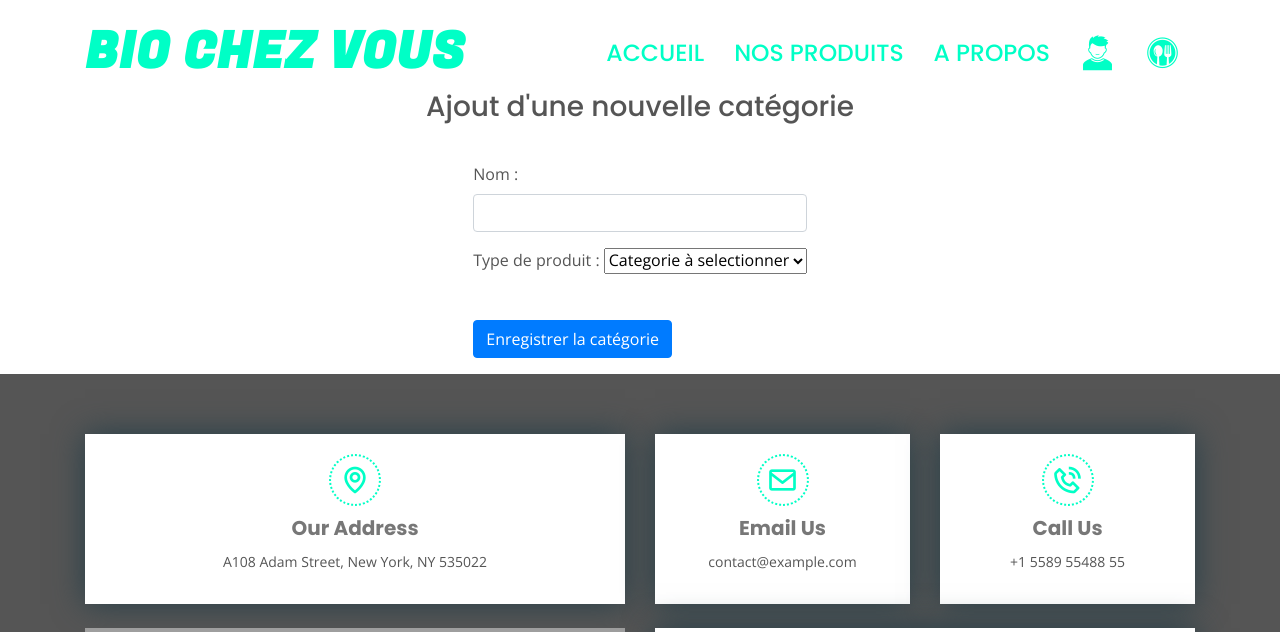
After one commit to Baptistex/DUT_p202003, a Django app: page /nouvellecategorie in a window 1280 px wide. The commit adds this page. Shown: the top 632 px of the page. Run offline with Django 3.2, Linux system fonts and the light colour scheme; data that the repository does not hold is empty; some libraries are stand-ins or nearby versions; grey boxes are pictures that could not be loaded.

Commit message:
possibilité d'ajouter des catégories

```diff
--- a/biochezvous/espace_perso/urls.py
+++ b/biochezvous/espace_perso/urls.py
@@ -23,7 +23,6 @@ urlpatterns = [
     path('suppressionPanier/<int:id>',views.suppressionPanier, name='suppressionPanier'),
     path('nouvelleAdresse',views.ajout_prod_adresse, name='ajout_prod_adresse'),
 
-
     #espace producteur
     path('producteur/<int:idProducteur>', views.producteur, name='producteur'),
 ]
--- a/biochezvous/produit/forms.py
+++ b/biochezvous/produit/forms.py
@@ -50,3 +50,13 @@ class ImageForm(ModelForm):
     class Meta:
         model = Image
         fields = ['image','produit','priorite']
+
+class CategorieForm(ModelForm):
+    nom=forms.CharField(widget=forms.TextInput(attrs={'class': 'form-control col-md-12 '}))
+    typeProduit = forms.ModelChoiceField(queryset=TypeProduit.objects.all(),
+                                    to_field_name = 'nom',
+                                    label="Type de produit",
+                                    empty_label="Categorie à selectionner")
+    class Meta:
+        model=Categorie
+        fields = ['nom','typeProduit']
--- a/biochezvous/produit/models.py
+++ b/biochezvous/produit/models.py
@@ -40,10 +40,11 @@ class TypeProduit(models.Model):
     nom = models.CharField(max_length=50)
     tva = models.FloatField()
 
-
     class Meta:
         db_table = 'typeproduit'
         default_permissions = ()
+    def __str__(self):
+        return self.nom
 
 class Categorie(models.Model):
     categorie_id = models.AutoField(primary_key=True)
--- /dev/null
+++ b/biochezvous/produit/templates/produit/categorie.html
@@ -0,0 +1,23 @@
+{% extends "produit/base.html" %}
+{% load static %}
+{% block title %}Ajout d'une catégorie{% endblock %}
+{% block content %}
+<div class="container-fluid">
+
+    <div id="espacePersoTitle" class="section-title" data-aos="fade-in" data-aos-delay="100">
+        <h3>Ajout d'une nouvelle catégorie</h3>
+    </div>
+    <div class="row d-flex justify-content-center">
+        <div class="d-flex justify-content-center">
+            <div class="form-group">
+                <form method="post">
+                    {% csrf_token %}
+                    {{ form.as_p }}
+                    <br>
+                    <button class="btn btn-primary" type="submit">Enregistrer la catégorie</button>
+                </form>
+            </div>
+        </div>
+    </div>
+</div>
+{% endblock %}
--- a/biochezvous/produit/urls.py
+++ b/biochezvous/produit/urls.py
@@ -16,6 +16,7 @@ urlpatterns = [
 
     #Partie test lien entre pages django
     path('description',views.produit, name='produit_description'),
+    path('nouvellecategorie',views.ajout_categorie, name='ajout_categorie'),
 
 
     path('produit/<int:id>/', views.deleteOneProd, name='deleteOneProd'),
--- a/biochezvous/produit/views.py
+++ b/biochezvous/produit/views.py
@@ -4,7 +4,7 @@ from django.template import loader
 from .models import TypeProduit, Produit, Image, Panier
 from espace_perso.forms import FormSelectionQuantite
 from espace_perso.models import Personne, Producteur, Adresse
-from .forms import ProduitForm, ImageForm
+from .forms import ProduitForm, ImageForm, CategorieForm
 from espace_perso.utils import great_circle_vec
 
 
@@ -199,3 +199,14 @@ def deleteOneProd(request,id):
             'prodlist': table_prod
         }
     return HttpResponse(template.render(context,request))
+
+def ajout_categorie(request):
+    if request.method == 'POST':
+        form = CategorieForm(request.POST, request.FILES)
+        if form.is_valid():
+            instance = form.save()
+            instance.save()
+            return HttpResponseRedirect('/accueilEspaceProducteur')
+    else:
+        form = CategorieForm()
+    return render(request, 'produit/categorie.html', {'form': form})
```
Also changed, not shown: biochezvous/espace_perso/templates/espace_perso/accueil_espaceProd.html (+7 -1 lines), biochezvous/espace_perso/views.py (line endings or trailing spaces).
